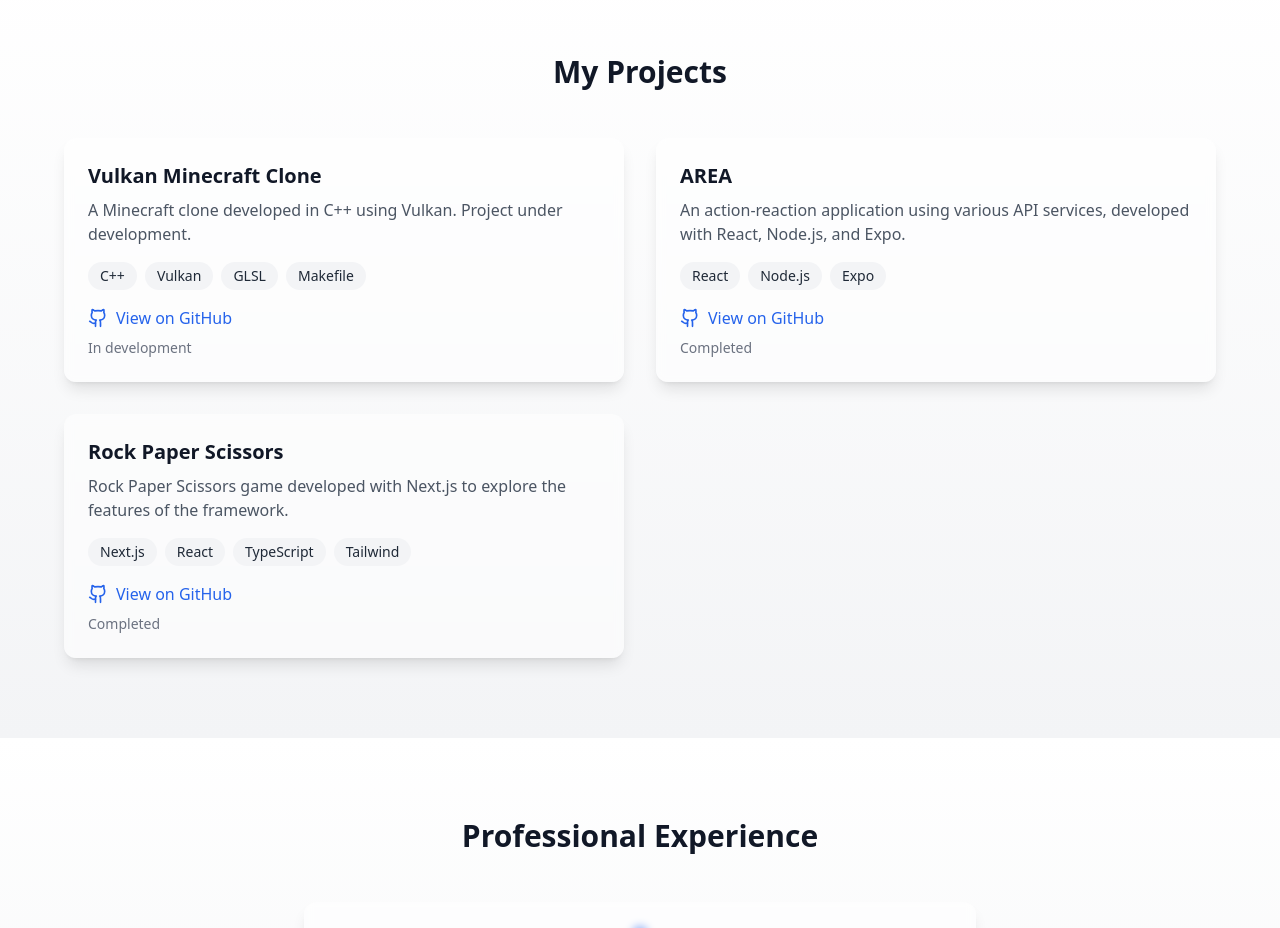
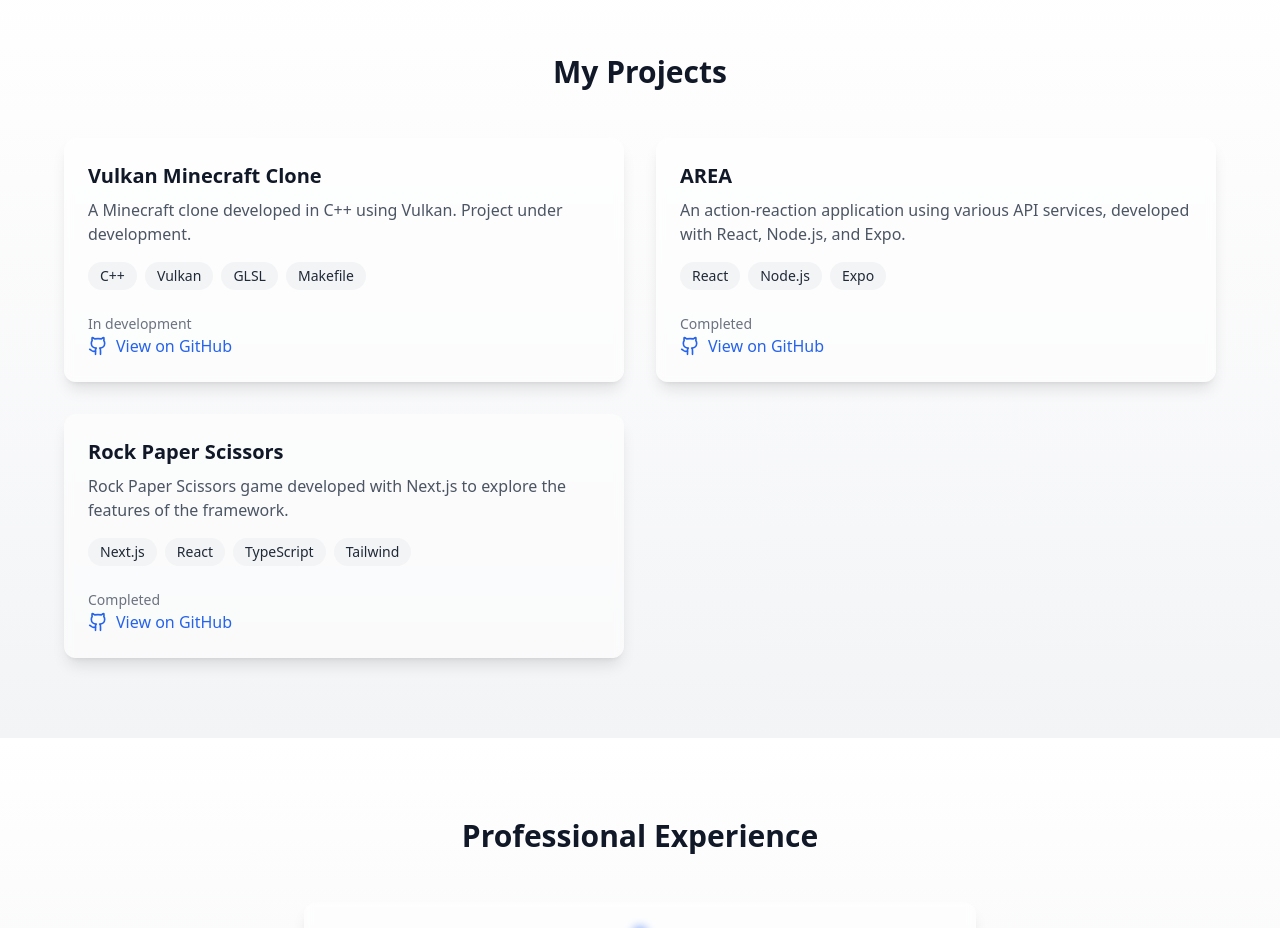
Before and after one commit to raphvrl/portfolio, a Next.js app: page / in a window 1280 px wide. Shown: the part 1760-2688 px from the top of the page. Built offline with nearby package versions, Linux system fonts and the light colour scheme; no server answers.

Commit message:
[FIX] align box text

```diff
--- a/src/app/components/sections/Projects.tsx
+++ b/src/app/components/sections/Projects.tsx
@@ -5,13 +5,14 @@
   container: 'max-w-6xl mx-auto',
   title: 'text-3xl font-bold mb-12 text-gray-900 dark:text-white text-center',
   grid: 'grid grid-cols-1 md:grid-cols-2 gap-8',
-  card: 'group bg-white/50 dark:bg-gray-800/50 backdrop-blur-sm rounded-xl shadow-lg overflow-hidden hover:shadow-xl transition-all duration-300',
-  cardContent: 'p-6',
+  card: 'group bg-white/50 dark:bg-gray-800/50 backdrop-blur-sm rounded-xl shadow-lg overflow-hidden hover:shadow-xl transition-all duration-300 h-full flex flex-col',
+  cardContent: 'p-6 flex flex-col flex-grow',
   projectTitle: 'text-xl font-semibold text-gray-900 dark:text-white mb-2',
   projectDesc: 'text-gray-600 dark:text-gray-300 mb-4',
-  techStack: 'flex gap-2 mb-4',
+  techStack: 'flex flex-wrap gap-2 mb-4',
   tech: 'px-3 py-1 text-sm bg-gray-100 dark:bg-gray-700 rounded-full text-gray-800 dark:text-gray-200',
-  link: 'flex items-center gap-2 text-blue-600 dark:text-blue-400 hover:underline'
+  link: 'flex items-center gap-2 text-blue-600 dark:text-blue-400 hover:underline mt-auto',
+  status: 'mt-2 text-sm text-gray-500 dark:text-gray-400'
 }
 
 const projects = [
@@ -22,7 +23,7 @@
     github: 'https://github.com/raphvrl/vk-minecraft-clone',
     status: 'In development'
   },
-  {
+    {
     title: 'AREA',
     description: 'An action-reaction application using various API services, developed with React, Node.js, and Expo.',
     tech: ['React', 'Node.js', 'Expo'],
@@ -62,12 +63,12 @@
                     </span>
                   ))}
                 </div>
+                <div className={styles.status}>
+                  {project.status}
+                </div>
                 <div className={styles.link}>
                   <Github size={20} />
                   <span>View on GitHub</span>
-                </div>
-                <div className="mt-2 text-sm text-gray-500 dark:text-gray-400">
-                  {project.status}
                 </div>
               </div>
             </a>
```
